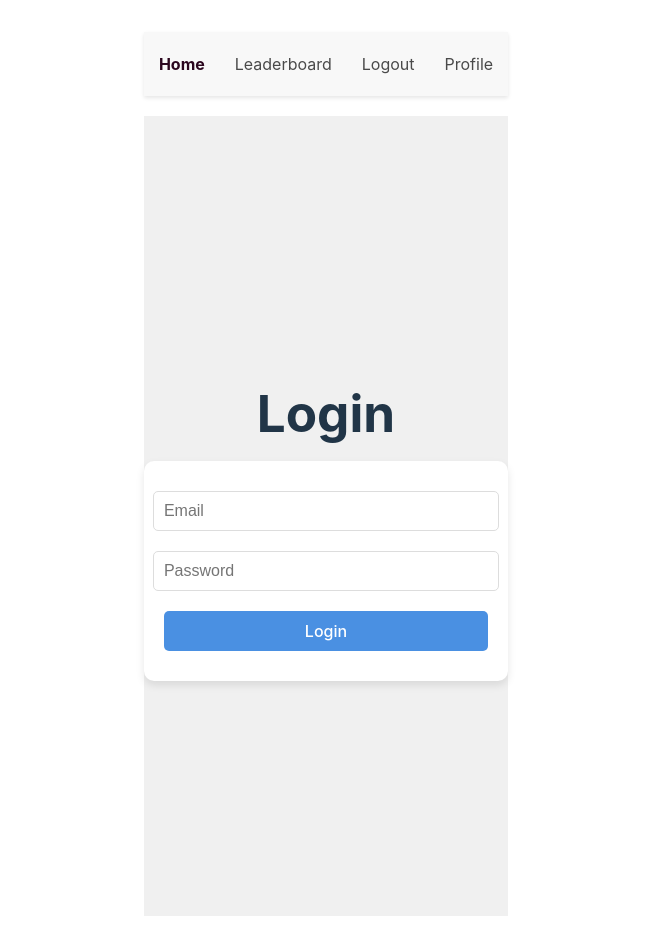
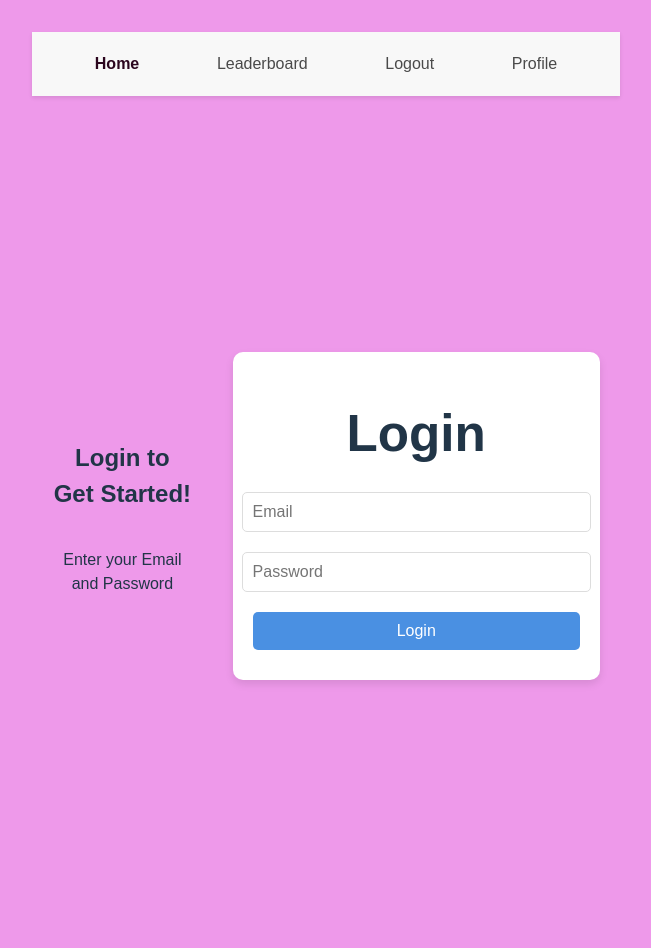
Before and after one commit to J-arv1s/RevisionAppClient, a React (Vite) app: page / in a window 1280 px wide. Shown: the whole page, without its empty margins (314-965 px from the left). Built offline with nearby package versions, Linux system fonts and the light colour scheme.

Commit message:
pushing login page

```diff
--- /dev/null
+++ b/src/Pages/LoginPage/index.css
@@ -0,0 +1,6 @@
+
+body {
+    background-color: rgb(238, 153, 234);
+    margin: 0;
+    font-family: 'Nunito Sans', sans-serif;
+}
--- a/src/Pages/LoginPage/index.jsx
+++ b/src/Pages/LoginPage/index.jsx
@@ -1,24 +1,25 @@
 import React, { useState } from 'react';
-
+import "./index.css"
 const LoginPage = () => {
   const [email, setEmail] = useState('');
   const [password, setPassword] = useState('');
-  const [isSubmitted, setIsSubmitted] = useState(false); // New state to track if the form is submitted
-
+  const [isSubmitted, setIsSubmitted] = useState(false);
 
   const handleSubmit = (event) => {
     event.preventDefault();
     console.log('Login with:', email, password);
-    setIsSubmitted(true)
+    setIsSubmitted(true);
   };
+
 
   const pageStyle = {
     display: 'flex',
-    flexDirection: 'column',
+    flexDirection: 'row',
     alignItems: 'center',
-    justifyContent: 'center',
+    justifyContent: 'space-evenly',
     height: '100vh',
-    backgroundColor: '#f0f0f0',
+    width: '100%',
+    backgroundColor: 'rgb(238, 153, 234)',
   };
 
   const formStyle = {
@@ -26,13 +27,14 @@ const LoginPage = () => {
     flexDirection: 'column',
     alignItems: 'center',
     justifyContent: 'center',
-    width: '100%', // Full width of the parent container
-    maxWidth: '400px', // Maximum width of the form
+    width: '100%',
+    maxWidth: '500px',
     padding: '20px',
     boxSizing: 'border-box',
     borderRadius: '10px',
     backgroundColor: '#ffffff',
     boxShadow: '0 4px 8px rgba(0,0,0,0.1)',
+    margin: '0 20px',
   };
 
   const inputStyle = {
@@ -56,10 +58,24 @@ const LoginPage = () => {
     cursor: 'pointer',
   };
 
+
+  const additionalContentStyle = {
+    width: '40%',
+    padding: '20px',
+    display: 'flex',
+    flexDirection: 'column',
+    alignItems: 'center',
+    justifyContent: 'center',
+  };
+
   return (
     <div style={pageStyle}>
-      <h1 style={{ marginBottom: '20px' }}>Login</h1>
+      <div style={additionalContentStyle}>
+        <h2>Login to Get Started!</h2>
+        <p>Enter your Email and Password</p>
+      </div>
       <form onSubmit={handleSubmit} style={formStyle}>
+        <h1 style={{ marginBottom: '20px' }}>Login</h1>
         <input
           type="email"
           placeholder="Email"
@@ -83,4 +99,3 @@ const LoginPage = () => {
 };
 
 export default LoginPage;
-``
```
